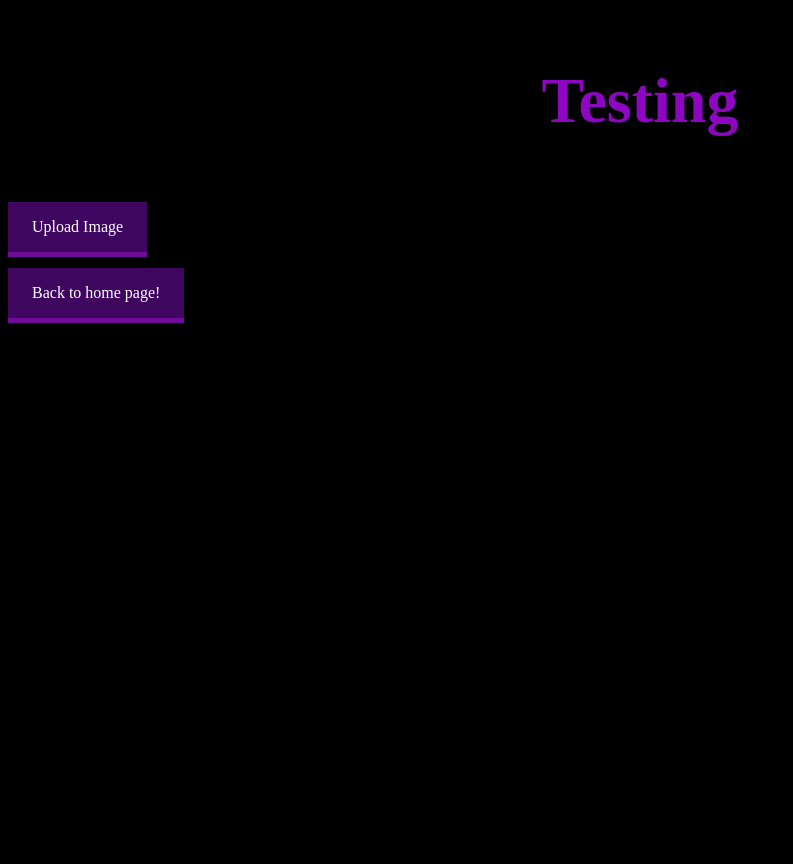
After one commit to thetarandhiman/Handwriting-Classifier, a Python web app: template templates/testing.html in a window 1280 px wide. The commit adds this page. Shown: the whole page, without its empty margins (0-793 px from the left). Run offline with Jinja, Linux system fonts and the light colour scheme; the template is opened without the code that fills it, so the values that code supplies are empty.

Commit message:
Basic structure

```diff
--- /dev/null
+++ b/templates/assets/css/testing.css
@@ -0,0 +1,24 @@
+html,body{
+    height: 100%;
+}
+
+body{
+    background-color: #000000;
+}
+
+.heading{
+    font-size: 4em;
+    font-weight: bold;
+    color: #8E05C2;
+    text-align: center;
+}
+
+.button {
+    background-color: #3E065F;
+    box-shadow: 0 5px 0 #700B97;
+    color: white;
+    padding: 1em 1.5em;
+    position: relative;
+    text-decoration: none;
+    display: inline-block;
+}
--- /dev/null
+++ b/templates/assets/js/testing.js
@@ -0,0 +1 @@
+// Will add the necessary requirements to the page
--- /dev/null
+++ b/templates/assets/js/training.js
@@ -0,0 +1,6 @@
+var loadFile = function(event) {
+    var image = document.getElementById('output');
+    image.src = URL.createObjectURL(event.target.files[0]);
+};
+
+// display trained model notification
--- /dev/null
+++ b/templates/testing.html
@@ -0,0 +1,37 @@
+<!DOCTYPE html>
+<html lang="en">
+<head>
+    <meta charset="UTF-8">
+    <meta http-equiv="X-UA-Compatible" content="IE=edge">
+    <meta name="viewport" content="width=device-width, initial-scale=1.0">
+
+    <link rel="stylesheet" type="text/css" href="assets/css/testing.css">
+
+    <title>Testing</title>
+</head>
+
+<body>
+    <div class="heading">
+        <p>Testing</p>
+    </div>
+    <div class="image-upload">
+        <input type="file"  accept="image/*" name="image" id="file"  onchange="loadFile(event)" style="display: none;"></p>
+        <div>
+            <p><label for="file" style="cursor: pointer;" class="button">Upload Image</label></p>
+        </div>
+
+        <div>
+            <script src="assets/js/testing.js"></script>
+            <!-- Link testing model-->
+            <!-- output result-->
+        </div>
+
+    </div>
+
+    <div>
+        <a href="index.html" class="button">Back to home page!</a>
+    </div>
+
+
+</body>
+</html>
```
Also changed, not shown: templates/assets/css/options.css (added, +18 -0 lines), templates/assets/css/styles.css (added, +17 -0 lines), templates/assets/css/training.css (added, +32 -0 lines), templates/index.html (+4 -14 lines), templates/options.html (added, +16 -0 lines), templates/training.html (added, +35 -0 lines), templates/assets/Media/landingpage.jpeg (added).
